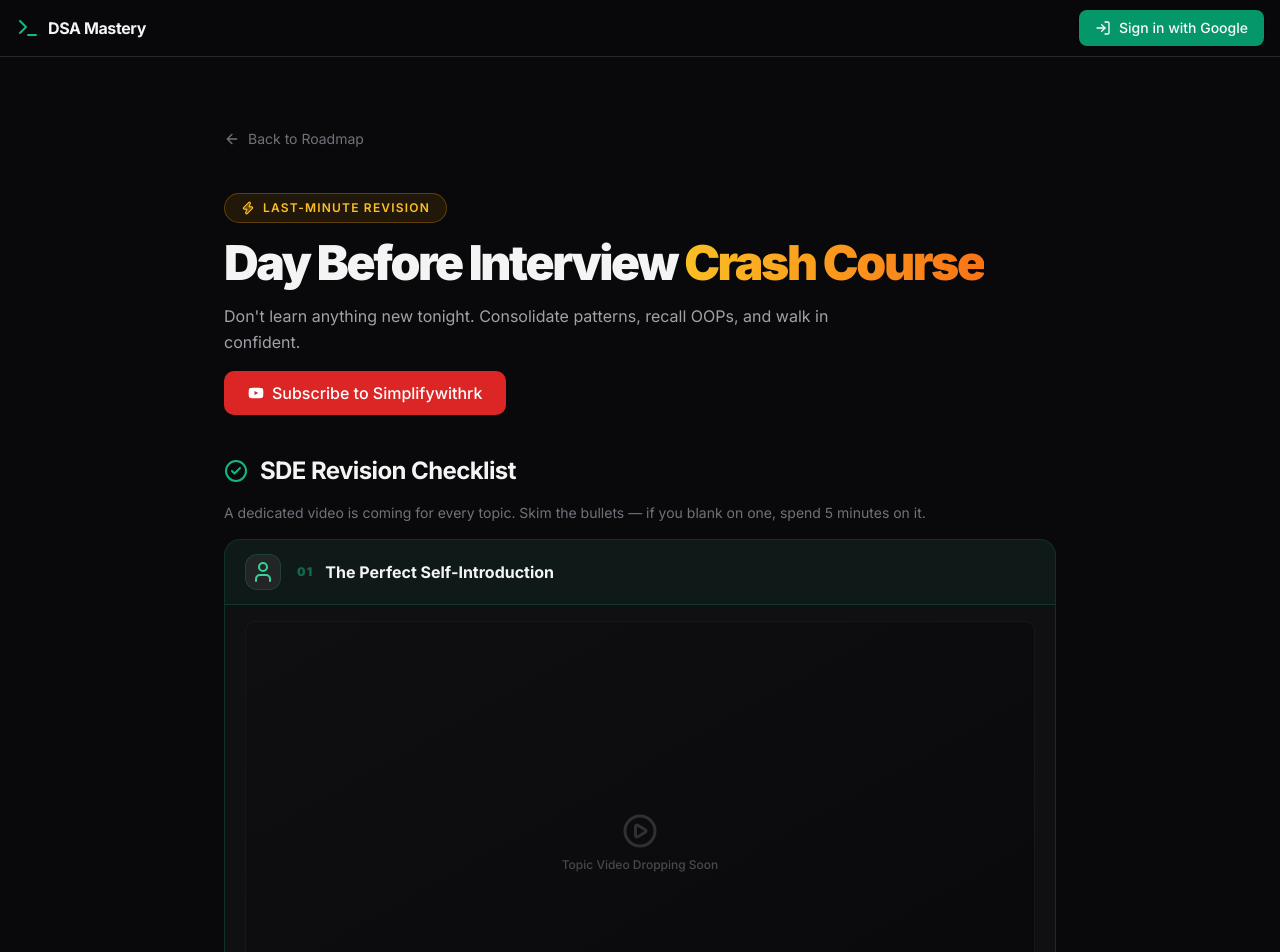
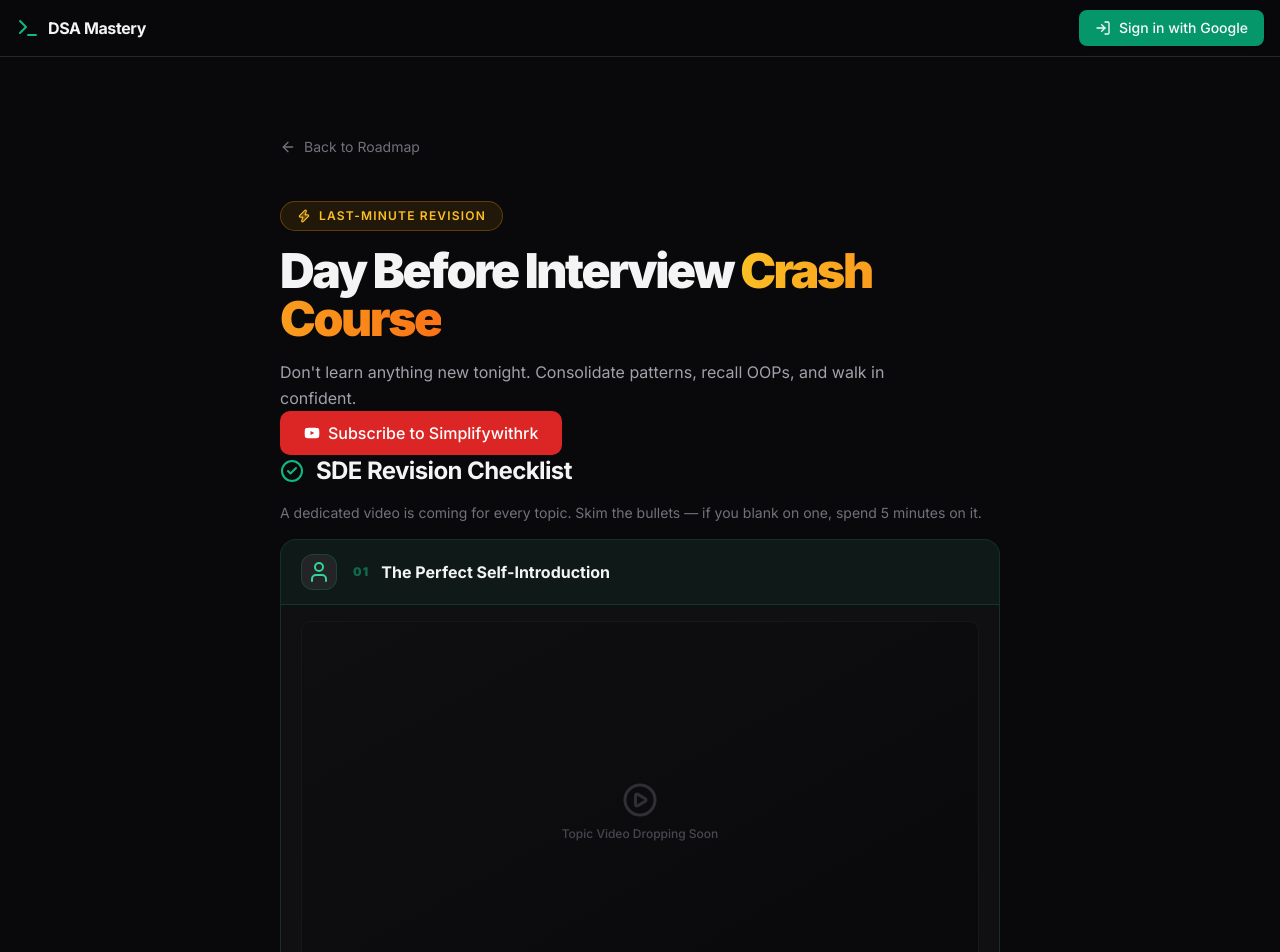
Before and after one commit to rameshkumark24/dsapath, a Next.js app: page /day-before-interview in a window 1280 px wide. Shown: the top 952 px of the page. Built offline with nearby package versions, Linux system fonts and the light colour scheme; no server answers.

Commit message:
Task 21: Fix layout centering and vertical rhythm on day-before-interview

```diff
--- a/src/app/day-before-interview/page.tsx
+++ b/src/app/day-before-interview/page.tsx
@@ -111,10 +111,11 @@
 
 export default function DayBeforeInterview() {
   return (
-    <div className="min-h-screen w-full bg-zinc-950 text-zinc-100">
-      <div className="max-w-4xl mx-auto px-4 sm:px-6 lg:px-8 py-10 space-y-10">
+    <div className="min-h-screen bg-zinc-950 text-zinc-100">
+      <div className="max-w-3xl mx-auto px-6 py-12 w-full space-y-0">
 
         {/* ── Back link ────────────────────────────────────────────────── */}
+        <div className="mb-10">
         <Link
           href="/"
           className="inline-flex items-center gap-2 text-sm text-zinc-500 hover:text-emerald-400 transition-colors group"
@@ -122,6 +123,7 @@
           <ArrowLeft className="h-4 w-4 transition-transform duration-200 group-hover:-translate-x-1" />
           Back to Roadmap
         </Link>
+        </div>
 
         {/* ── Page Header ──────────────────────────────────────────────── */}
         <div className="space-y-4">
@@ -140,6 +142,8 @@
           </p>
 
           {/* ── Solid Red Subscribe CTA ─────────────────────────────────── */}
+          </div>
+          <div className="mt-6">
           <a
             href="https://www.youtube.com/@Simplifywithrk"
             target="_blank"
@@ -149,10 +153,10 @@
             <YoutubeIcon />
             Subscribe to Simplifywithrk
           </a>
-        </div>
+          </div>
 
         {/* ── SDE Revision Checklist ───────────────────────────────────── */}
-        <section className="space-y-4">
+        <section className="space-y-4 mt-12">
           <div className="flex items-center gap-3">
             <CheckCircle2 className="h-6 w-6 text-emerald-500 flex-shrink-0" />
             <h2 className="text-2xl font-bold tracking-tight">SDE Revision Checklist</h2>
```
